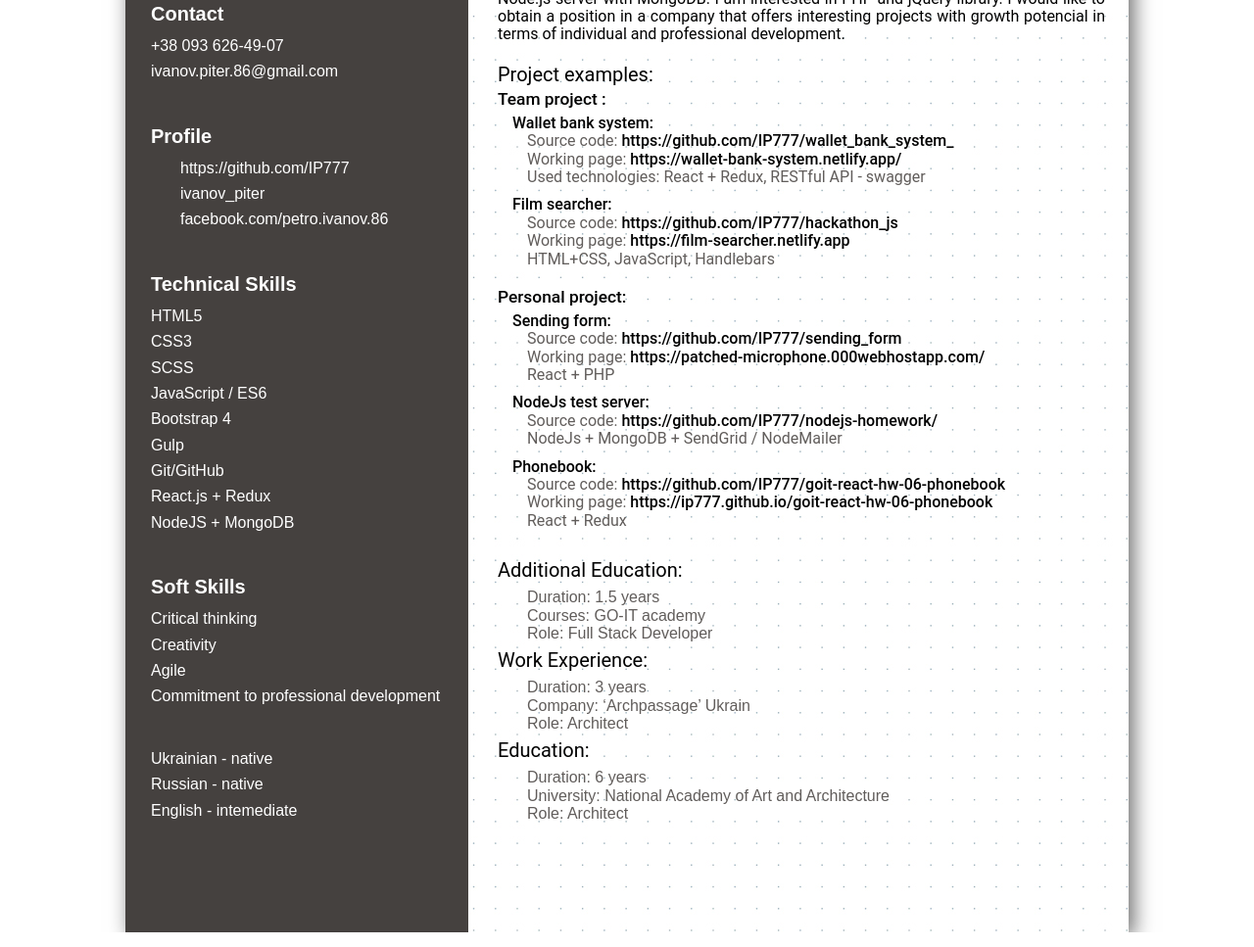
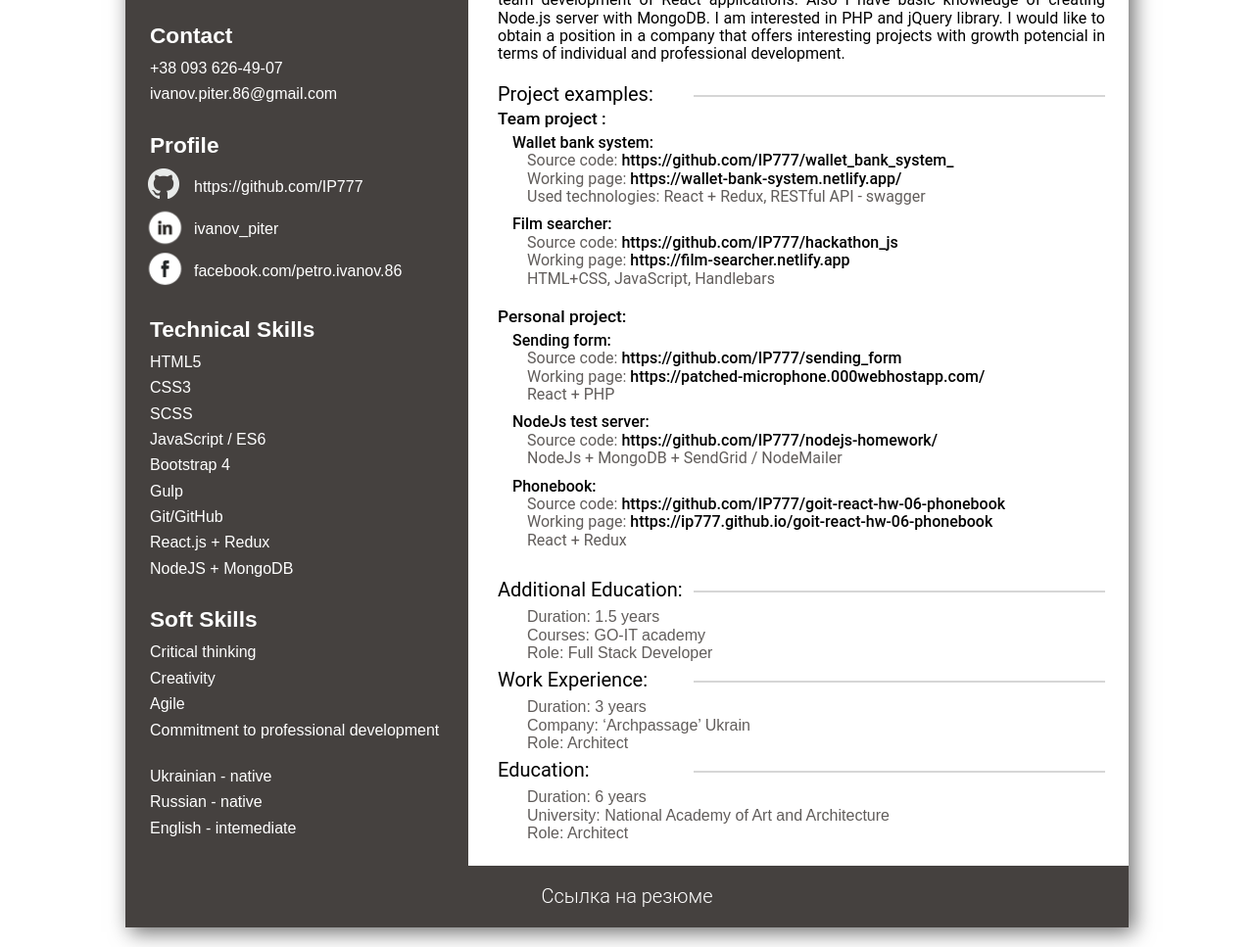
Before and after one commit to IP777/summary, a website: page src/index.html in a window 1280 px wide. Shown: the part 250-1217 px from the top of the page at 98% size. Drawn offline with nearby package versions, Linux system fonts and the light colour scheme; files that its build step writes are made by us from their sources; files whose address does not match are found by name.

Commit message:
add content 2

```diff
--- /dev/null
+++ b/src/html/bottomBlock.html
@@ -0,0 +1,3 @@
+<div class="bottom_block_wrapper">
+  <a href="#" class="resume_link"> Ссылка на резюме </a>
+</div>
--- a/src/index.html
+++ b/src/index.html
@@ -11,11 +11,16 @@
   </head>
 
   <body>
-    <main class="main_block">
-      <!--side bar-->
-      //= html/sideBar.html
-      <!-- main block-->
-      //= html/mainBlock/mainBlock.html
+    <main class="main">
+      <div class="main_block">
+        <!--side bar-->
+        //= html/sideBar.html
+        <!-- main block-->
+        //= html/mainBlock/mainBlock.html
+      </div>
+
+      <!-- bottom block-->
+      //= html/bottomBlock.html
     </main>
 
     <!-- Сюда будет всталена ссылка на файл скриптов -->
--- a/src/sass/aewee_block.scss
+++ b/src/sass/aeweeBlock.scss
@@ -2,9 +2,19 @@
   display: block;
 
   h3 {
+    position: relative;
     font-size: 15pt;
     font-weight: 400;
     margin-bottom: 7px;
+  }
+
+  h3::after {
+    content: '';
+    border: $hr;
+    width: 420px;
+    position: absolute;
+    left: 200px;
+    top: 12px;
   }
 
   ul {
--- /dev/null
+++ b/src/sass/bottomBlock.scss
@@ -0,0 +1,19 @@
+.bottom_block_wrapper {
+  margin: 0 auto;
+  width: 1024px;
+  padding-top: 20px;
+  padding-bottom: 20px;
+  margin-bottom: 20px;
+  background-color: $color-brown;
+}
+
+.resume_link {
+  text-align: center;
+  text-decoration: none;
+  color: #fff;
+  font-size: 15pt;
+}
+
+.resume_link:hover {
+  color: $hover-link-color;
+}
--- a/src/sass/chife.scss
+++ b/src/sass/chife.scss
@@ -1,10 +1,16 @@
 $main-text: Arial, sans-serif;
 $color-gray: #615d5b;
+$hr: 1px solid rgb(214, 214, 214);
+$color-brown: #45413f;
+$hover-link-color: rgb(146, 50, 50);
+
+.main {
+  box-shadow: 5px 5px 20px rgb(107, 107, 107);
+  max-width: 1024px;
+  margin: 0 auto;
+  margin-top: 20px;
+}
 
 .main_block {
   display: flex;
-  margin: 0 auto;
-  max-width: 1024px;
-  background: url(../assets/images/bg-pattern.png);
-  box-shadow: 5px 5px 20px rgb(107, 107, 107);
 }
--- a/src/sass/main.scss
+++ b/src/sass/main.scss
@@ -10,4 +10,5 @@
 @import 'centralBlock.scss';
 @import 'projectBlock.scss';
 @import 'mainBlock.scss';
-@import 'aewee_block.scss';
+@import 'aeweeBlock.scss';
+@import 'bottomBlock.scss';
--- a/src/sass/mainBlock.scss
+++ b/src/sass/mainBlock.scss
@@ -17,7 +17,7 @@
 }
 
 .mainBlock_hr {
-  border: 1px solid rgb(214, 214, 214);
+  border: $hr;
   margin-bottom: 15px;
   margin-right: 20px;
 }
@@ -31,9 +31,19 @@
 }
 .projectExample {
   .header_pe {
+    position: relative;
     font-size: 15pt;
     font-weight: 400;
     margin-bottom: 4px;
+  }
+
+  .header_pe::after {
+    content: '';
+    border: $hr;
+    width: 420px;
+    position: absolute;
+    left: 200px;
+    top: 12px;
   }
 
   .project_wrapper {
--- a/src/sass/projectBlock.scss
+++ b/src/sass/projectBlock.scss
@@ -36,7 +36,7 @@
     }
 
     a:hover {
-      color: rgb(146, 50, 50);
+      color: $hover-link-color;
     }
   }
 }
--- a/src/sass/sideBar.scss
+++ b/src/sass/sideBar.scss
@@ -1,12 +1,12 @@
 .side_bar {
-  background-color: #45413f;
+  background-color: $color-brown;
   width: 350px;
   color: #fff;
 }
 
 .side_bar {
-  padding-left: 26px;
-  padding-bottom: 70px;
+  padding-left: 25px;
+  padding-right: 25px;
   padding-top: 33px;
 }
 
@@ -20,11 +20,11 @@
 }
 
 .side_block {
-  margin-bottom: 45px;
+  margin-bottom: 29px;
 }
 
 .block_main_text {
-  font-size: 15pt;
+  font-size: 17pt;
   font-family: $main-text;
   margin-bottom: 12px;
 }
@@ -37,11 +37,27 @@
 }
 
 .profil {
-  margin-left: 30px;
+  margin-left: 45px;
+  position: relative;
+  line-height: 35px;
 }
 
-// .github::before {
-//   content: url(../assets/images/GitHub-Mark-64px.png);
-//   display: inline-block;
-//   scale: 0.5;
-// }
+.profil::before {
+  display: block;
+  position: absolute;
+  scale: 0.5;
+  left: -63px;
+  top: -20px;
+}
+
+.github::before {
+  content: url(../images/GitHub-Mark-64px.png);
+}
+
+.skype::before {
+  content: url(../images/linkidin.png);
+}
+
+.facebook::before {
+  content: url(../images/facebook.png);
+}
```
Also changed, not shown: src/images/facebook.png (added), src/images/linkidin.png (added), src/images/skype.png (added), 1 other file.
